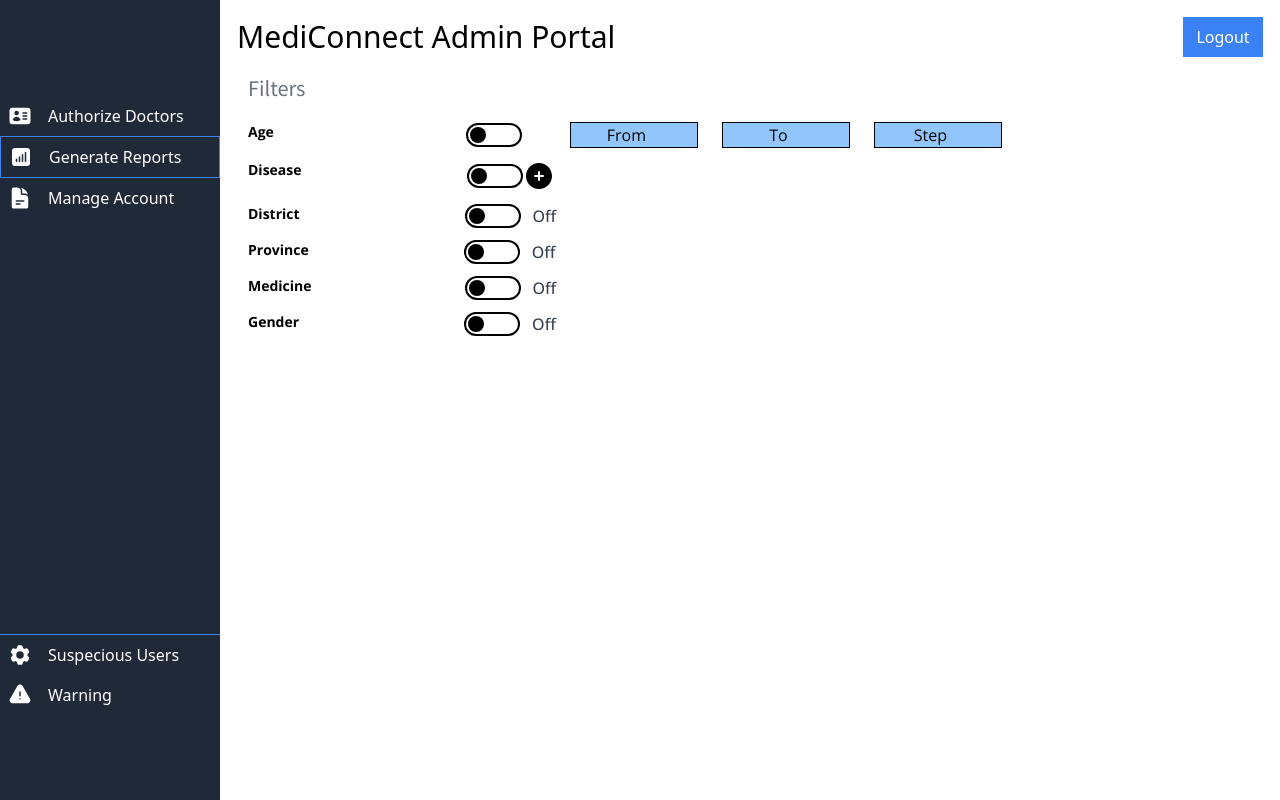
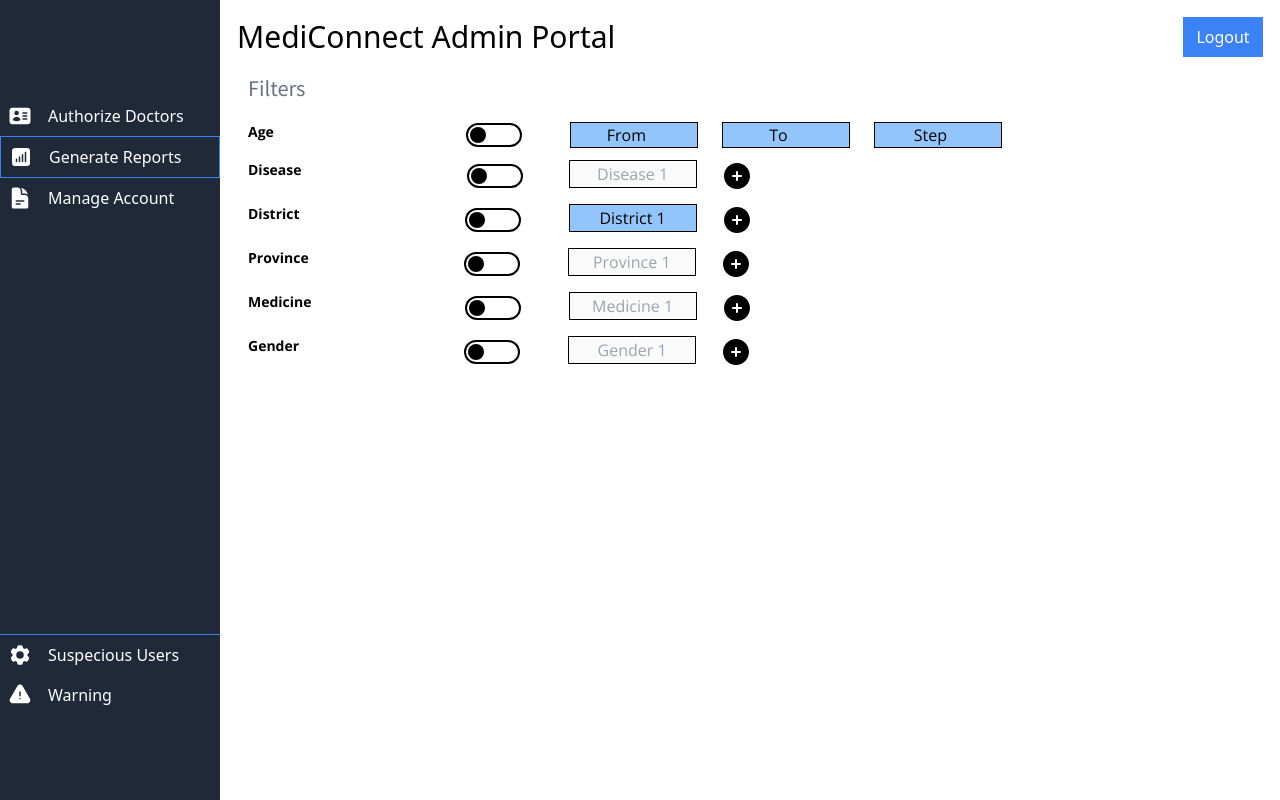
Before and after one commit to Medical-Care-Management-System/Mediconnect-Admin-Frontend, a React (Create React App) app: page / in a window 1280 px wide. Both pictures are taken after a click on the item "Generate Reports". Built offline with nearby package versions, Linux system fonts and the light colour scheme.

Commit message:
filter part implemented sucessfully

```diff
--- a/src/Filter.jsx
+++ b/src/Filter.jsx
@@ -11,6 +11,12 @@ const Filter = () => {
   const[StatrAge,setStartAge] =useState();
   const[EndAge,setEndAge]=useState();
   const[StepSize,setStepSize]=useState();
+
+  const [diseases, setDiseases] = useState([{ id: 1, value: '' }]);
+  const [District,setDistrict]=useState([{id : 1, value : ''}]);
+  const [Province,setProvince]=useState([{id : 1, value : ''}]);
+  const [Medicine,setMedicine]=useState([{id : 1, value : ''}]);
+  const [Gender,setGender]=useState([{id : 1, value : ''}]);
 
   {/* Toggle Button  */}
   const handleToggleAge = () => {
@@ -51,6 +57,59 @@ const Filter = () => {
   const handleStep=(event)=>{
     setStepSize(event.target.value);
   }
+
+  // Handle adding a new disease input box
+  const handleAddDisease = () => {
+    setDiseases([...diseases, { id: diseases.length + 1, value: '' }]);
+  };
+
+  // Handle changes in disease input values
+  const handleDiseaseChange = (id, event) => {
+    const newDiseases = diseases.map(d => d.id === id ? { ...d, value: event.target.value } : d);
+    setDiseases(newDiseases);
+  };
+
+  // Handle adding a new disease input box
+  const handleAddDistrict = () => {
+    setDistrict([...District, { id: District.length + 1, value: '' }]);
+  };
+
+  // Handle changes in disease input values
+  const handleDistrictChange = (id, event) => {
+    const newDistrict = District.map(d => d.id === id ? { ...d, value: event.target.value } : d);
+    setDistrict(newDistrict);
+  };
+
+  const handleAddProvince = () => {
+    setProvince([...Province, { id: Province.length + 1, value: '' }]);
+  };
+
+  // Handle changes in disease input values
+  const handleProvinceChange = (id, event) => {
+    const newProvince = Province.map(d => d.id === id ? { ...d, value: event.target.value } : d);
+    setProvince(newProvince);
+  };
+
+  const handleAddMedicine = () => {
+    setMedicine([...Medicine, { id: Medicine.length + 1, value: '' }]);
+  };
+
+  // Handle changes in disease input values
+  const handleMedicineChange = (id, event) => {
+    const newMedicine = Medicine.map(d => d.id === id ? { ...d, value: event.target.value } : d);
+    setMedicine(newMedicine);
+  };
+
+  const handleAddGender = () => {
+    setGender([...Gender, { id: Gender.length + 1, value: '' }]);
+  };
+
+  // Handle changes in disease input values
+  const handleGenderChange = (id, event) => {
+    const newGender = Gender.map(d => d.id === id ? { ...d, value: event.target.value } : d);
+    setGender(newGender);
+  };
+
 
 
   {/* End Handle Input */}
@@ -111,10 +170,29 @@ const Filter = () => {
             <div className={`dot absolute left-1 top-1 ${isCheckedDisease ? 'bg-white':'bg-black'} w-4 h-4 rounded-xl transition transform ${isCheckedDisease ? 'translate-x-8' : 'translate-x-0 '}`}></div>
           </div>
         </label>
-        {/* <input type="text" required  className=' border border-black bg-blue-300 text-black placeholder-black w-32  text-center' value={} onChange={} disabled={!isCheckedDisease}  /> */}
-        <button   onClick={()=>{}}>
-          <AddIcon/>
-          </button>
+
+        <div className="flex flex-wrap " style={{paddingLeft:'46px'}}>
+          {diseases.map((disease) => (
+
+            <div className='pr-6'>
+                 <input
+              key={disease.id}
+              type="text"
+              className='border border-black  text-black  w-32 h-7 text-center  '
+              value={disease.value}
+              onChange={(e) => handleDiseaseChange(disease.id, e)}
+              disabled={!isCheckedDisease}
+              placeholder={`Disease ${disease.id}`}
+            />
+
+
+            </div>
+
+          ))}
+        </div>
+        <button onClick={handleAddDisease} disabled={!isCheckedDisease}>
+          <AddIcon />
+        </button>
       </div>
       {/* -------------------------------------------------------- Disease Block  End  ---------------------------------------------------------------------- */}
 
@@ -136,11 +214,31 @@ const Filter = () => {
             {/* Dot */}
             <div className={`dot absolute left-1 top-1 ${isCheckedDistrict ? 'bg-white':'bg-black'} w-4 h-4 rounded-xl transition transform ${isCheckedDistrict ? 'translate-x-8' : 'translate-x-0 '}`}></div>
           </div>
-          {/* Optional Label */}
-          <div className="ml-3 text-gray-700 font-medium">
-            {isCheckedDistrict ? 'On' : 'Off'}
-          </div>
         </label>
+        <div className="flex flex-wrap " style={{paddingLeft:'48px'}}>
+          {District.map((District) => (
+
+            <div className='pr-6'>
+                 <input
+              key={District.id}
+              type="text"
+              className='border border-black bg-blue-300 text-black  w-32 h-7 text-center placeholder-black  '
+              value={District.value}
+              onChange={(e) => handleDistrictChange(District.id, e)}
+              disabled={!isCheckedDistrict}
+              placeholder={`District ${District.id}`}
+            />
+
+
+            </div>
+
+          ))}
+        </div>
+        <button onClick={handleAddDistrict} disabled={!isCheckedDistrict}>
+          <AddIcon />
+        </button>
+
+
       </div>
       {/* --------------------------------------------------------  District Block  End  ---------------------------------------------------------------------- */}
 
@@ -162,11 +260,32 @@ const Filter = () => {
             {/* Dot */}
             <div className={`dot absolute left-1 top-1 ${isCheckedProvince ? 'bg-white':'bg-black'} w-4 h-4 rounded-xl transition transform ${isCheckedProvince ? 'translate-x-8' : 'translate-x-0 '}`}></div>
           </div>
-          {/* Optional Label */}
-          <div className="ml-3 text-gray-700 font-medium">
-            {isCheckedProvince ? 'On' : 'Off'}
-          </div>
         </label>
+        <div className="flex flex-wrap " style={{paddingLeft:'48px'}}>
+          {Province.map((Province) => (
+
+            <div className='pr-6'>
+                 <input
+              key={Province.id}
+              type="text"
+              className='border border-black  text-black  w-32 h-7 text-center   '
+              value={Province.value}
+              onChange={(e) => handleProvinceChange(Province.id, e)}
+              disabled={!isCheckedProvince}
+              placeholder={`Province ${Province.id}`}
+            />
+
+
+            </div>
+
+          ))}
+        </div>
+        <button onClick={handleAddProvince} disabled={!isCheckedProvince}>
+          <AddIcon />
+        </button>
+
+
+
       </div>
       {/* --------------------------------------------------------Province  Block  End  ---------------------------------------------------------------------- */}
 
@@ -188,11 +307,33 @@ const Filter = () => {
             {/* Dot */}
             <div className={`dot absolute left-1 top-1 ${isCheckedMedicine ? 'bg-white':'bg-black'} w-4 h-4 rounded-xl transition transform ${isCheckedMedicine ? 'translate-x-8' : 'translate-x-0 '}`}></div>
           </div>
-          {/* Optional Label */}
-          <div className="ml-3 text-gray-700 font-medium">
-            {isCheckedMedicine ? 'On' : 'Off'}
-          </div>
         </label>
+
+        <div className="flex flex-wrap " style={{paddingLeft:'48px'}}>
+          {Medicine.map((Medicine) => (
+
+            <div className='pr-6'>
+                 <input
+              key={Medicine.id}
+              type="text"
+              className='border border-black  text-black  w-32 h-7 text-center   '
+              value={Medicine.value}
+              onChange={(e) => handleMedicineChange(Medicine.id, e)}
+              disabled={!isCheckedMedicine}
+              placeholder={`Medicine ${Medicine.id}`}
+            />
+
+
+            </div>
+
+          ))}
+        </div>
+        <button onClick={handleAddMedicine} disabled={!isCheckedMedicine}>
+          <AddIcon />
+        </button>
+
+
+
       </div>
 
 
@@ -216,11 +357,33 @@ const Filter = () => {
             {/* Dot */}
             <div className={`dot absolute left-1 top-1 ${isCheckedGender ? 'bg-white':'bg-black'} w-4 h-4 rounded-xl transition transform ${isCheckedGender ? 'translate-x-8' : 'translate-x-0 '}`}></div>
           </div>
-          {/* Optional Label */}
-          <div className="ml-3 text-gray-700 font-medium">
-            {isCheckedGender ? 'On' : 'Off'}
-          </div>
         </label>
+
+        <div className="flex flex-wrap " style={{paddingLeft:'48px'}}>
+          {Gender.map((Gender) => (
+
+            <div className='pr-6'>
+                 <input
+              key={Gender.id}
+              type="text"
+              className='border border-black  text-black  w-32 h-7 text-center   '
+              value={Gender.value}
+              onChange={(e) => handleGenderChange(Gender.id, e)}
+              disabled={!isCheckedGender}
+              placeholder={`Gender ${Gender.id}`}
+            />
+
+
+            </div>
+
+          ))}
+        </div>
+        <button onClick={handleAddGender} disabled={!isCheckedGender}>
+          <AddIcon />
+        </button>
+
+
+
       </div>
 
       {/* --------------------------------------------------------Gender Block  End  ---------------------------------------------------------------------- */}
```
